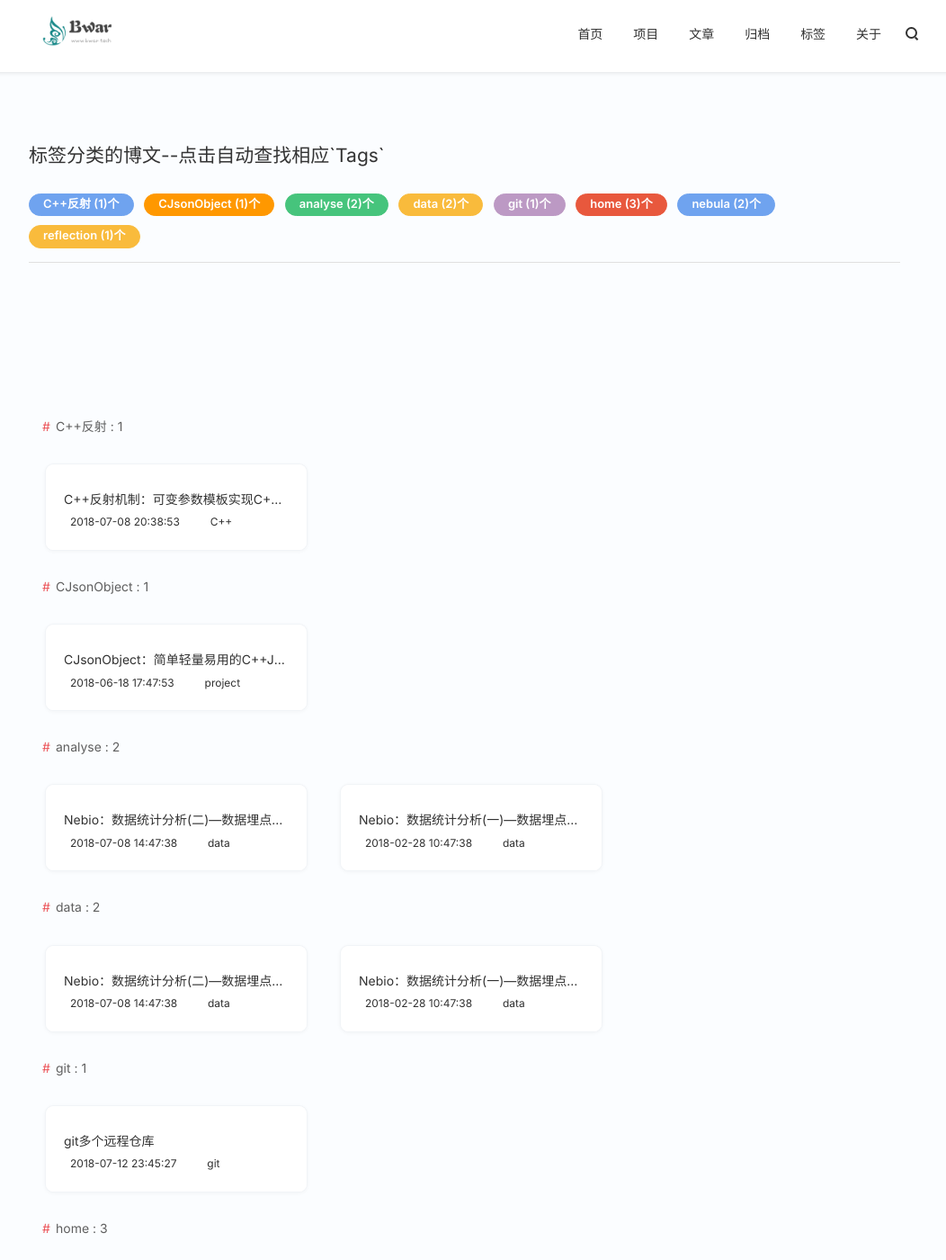
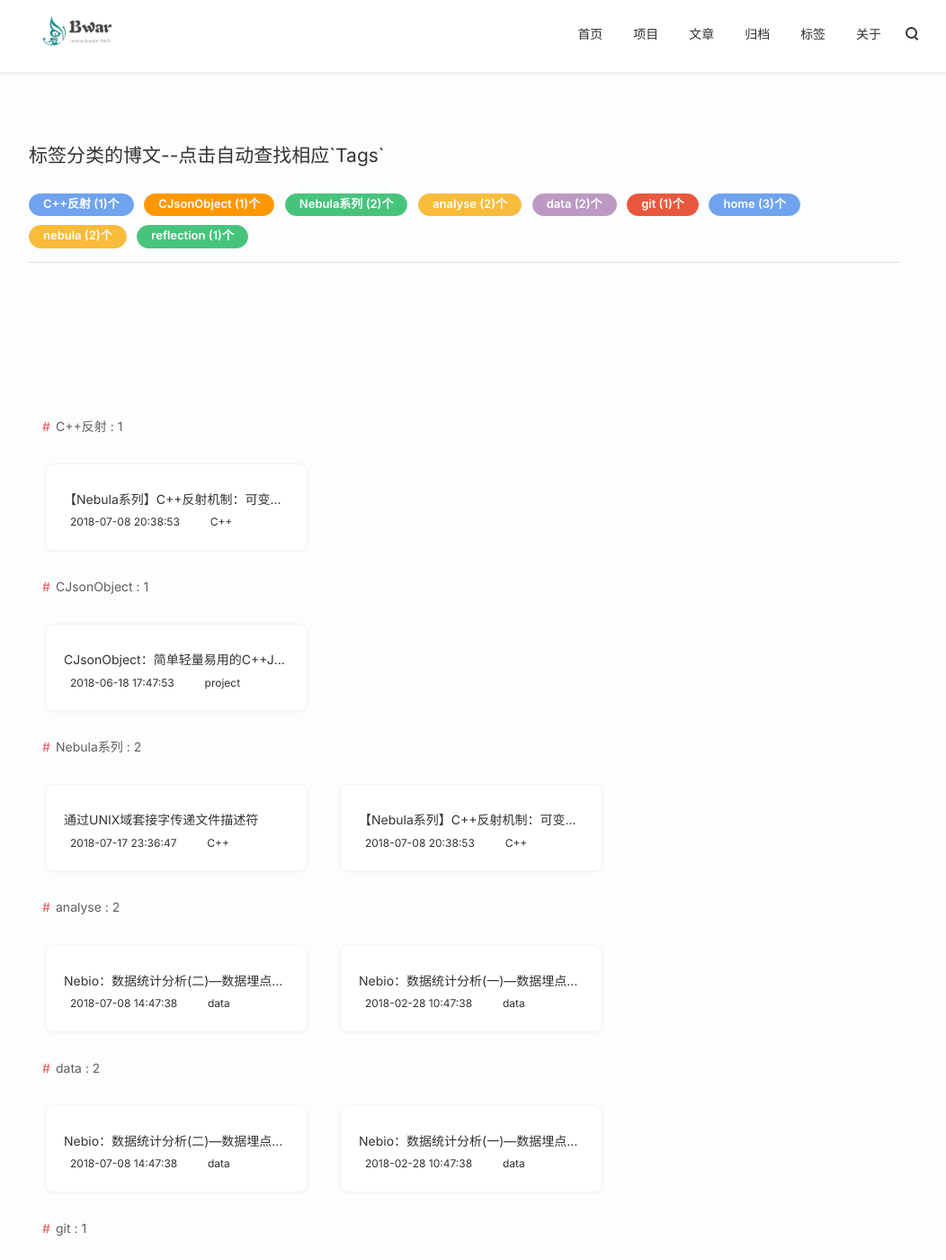
Before and after one commit to Bwar/bwar.github.io, a Jekyll site: the page built from tags/index.html, in a window 1280 px wide and 1400 px high. Shown: the whole window at 90% size, without its empty margins (116-1168 px from the left). Built offline with Jekyll 4.4.1, drawn with Linux system fonts in a browser that asks for light colours; nearby versions of some CDN libraries; comment, search, counter and statistics services are not loaded; some of the changed lines change nothing that is shown; some of the changed text lies outside the part shown.

Commit message:
add article

````diff
--- a/_posts/article/2018-07-08-cpp-reflection.md
+++ b/_posts/article/2018-07-08-cpp-reflection.md
@@ -2,11 +2,12 @@
 layout: blog
 article: true
 category: C++
-title:  C++反射机制：可变参数模板实现C++反射
+title:  【Nebula系列】C++反射机制：可变参数模板实现C++反射
 date:   2018-07-08 20:38:53
 tags:
 - C++反射
 - reflection
+- Nebula系列
 ---
 
 ### 概要
@@ -218,7 +219,7 @@
         {
             char* szDemangleName = nullptr;
             std::string strTypeName;
-#ifdef __GUNC__
+#ifdef __GNUC__
             szDemangleName = abi::__cxa_demangle(typeid(T).name(), nullptr, nullptr, nullptr);
 #else
             // 注意：这里不同编译器typeid(T).name()返回的字符串不一样，需要针对编译器写对应的实现
@@ -423,7 +424,7 @@
             std::cout << "DynamicCreator.Register construct" << std::endl;
             char* szDemangleName = nullptr;
             std::string strTypeName;
-#ifdef __GUNC__
+#ifdef __GNUC__
             szDemangleName = abi::__cxa_demangle(typeid(T).name(), nullptr, nullptr, nullptr);
 #else
             //in this format?:     szDemangleName =  typeid(T).name();
@@ -547,8 +548,9 @@
 I am Step
 ```
 
-&emsp;&emsp;完毕，周末花了6个小时才写完，找了个合适的时间发布出来。如果觉得这篇文章对你有用，如果觉得[Nebula](https://github.com/Bwar/Nebula)还可以，麻烦到[GitHub](https://github.com/Bwar/Nebula)上给个star，感谢。 Nebula不仅是一个框架，还提供了一系列基于这个框架的应用，目标是打造一个高性能分布式服务集群解决方案。
+&emsp;&emsp;完毕，周末花了6个小时才写完，找了个合适的时间发布出来。
 
+&emsp;&emsp;__Nebula框架系列技术分享__ 之 《C++反射机制：可变参数模板实现C++反射》。 如果觉得这篇文章对你有用，如果觉得Nebula框架还可以，帮忙到Nebula的[__Github__](https://github.com/Bwar/Nebula)或[__码云__](https://gitee.com/Bwar/Nebula)给个star，谢谢。Nebula不仅是一个框架，还提供了一系列基于这个框架的应用，目标是打造一个高性能分布式服务集群解决方案。
 
 
 
--- /dev/null
+++ b/_posts/article/2018-07-17-fd-transfer.md
@@ -0,0 +1,549 @@
+---
+layout: blog
+article: true
+category: C++
+title:  通过UNIX域套接字传递文件描述符
+date:   2018-07-17 23:36:47
+tags:
+- Nebula系列
+---
+
+
+&emsp;&emsp;传送文件描述符是高并发网络服务编程的一种常见实现方式。[Nebula](https://github.com/Bwar/Nebula) 高性能通用网络框架即采用了UNIX域套接字传递文件描述符设计和实现。本文详细说明一下传送文件描述符的应用。
+
+### 1. TCP服务器程序设计范式
+&emsp;&emsp;开发一个服务器程序，有较多的的程序设计范式可供选择，不同范式有其自身的特点和实用范围，明了不同范式的特性有助于我们服务器程序的开发。常见的TCP服务器程序设计范式有以下几种：
+* __迭代服务器__
+* __并发服务器，每个客户请求fork一个子进程__
+* __预先派生子进程，每个子进程无保护地调用accept__
+* __预先派生子进程,使用文件上锁保护accept__
+* __预先派生子进程,使用线程互斥锁上锁保护accept__
+* __预先派生子进程，父进程向子进程传递套接字描述符__
+* __并发服务器，每个客户端请求创建一个线程__
+* __预先创建线程服务器，使用互斥锁上锁保护accept__
+* __预先创建线程服务器，由主线程调用accept__
+
+&emsp;&emsp;当系统负载较轻时，传统的并发服务器程序模型就够了。相对于传统的每个客户一次fork设计，预先创建一个进程池或线程池可以减少进程控制CPU时间，大约可减少10倍以上。
+
+&emsp;&emsp;某些实现允许多个子进程或线程阻塞在accept上，然而在另一些实现中，我们必须使用文件锁、线程互斥锁或其他类型的锁来确保每次只有一个子进程或线程在accept。
+
+&emsp;&emsp;一般来讲，所有子进程或线程都调用accept要比父进程或主线程调用accept后将描述字传递个子进程或线程来得快且简单。
+
+### 2. [Nebula](https://github.com/Bwar/Nebula) 为什么采用传递文件描述符方式？
+&emsp;&emsp;Nebula框架是预先创建多进程，由Manager主进程accept后传递文件描述符到Worker子进程的服务模型（[Nebula进程模型](https://github.com/Bwar/Nebula/wiki/%E5%B7%A5%E4%BD%9C%E5%8E%9F%E7%90%86)）。为什么不采用像nginx那样多线程由子线程使用互斥锁上锁保护accept的服务模型？而且这种服务模型的实现比传递文件描述符来得还简单一些。
+
+&emsp;&emsp;Nebula框架采用无锁设计，进程之前完全不共享数据，不存在需要互斥访问的地方。没错，会存在数据多副本问题，但这些多副本往往只是些配置数据，占用不了太大内存，与加锁解锁带来的代码复杂度及锁开销相比这点内存代价更划算也更简单。
+
+&emsp;&emsp;同一个Nebula服务的工作进程间不相互通信，采用进程和线程并无太大差异，之所以采用进程而不是线程的最重要考虑是Nebula是出于稳定性和容错性考虑。Nebula是通用框架，完全业务无关，业务都是通过动态加载的方式或通过将Nebula链接进业务Server的方式来实现。Nebula框架无法预知业务代码的质量，但可以保证在服务因业务代码导致coredump或其他情况时，框架可以实时监控到并立刻拉起服务进程，最大程度保障服务可用性。
+
+&emsp;&emsp;决定Nebula采用传递文件描述符方式的最重要一点是：Nebula定位是高性能分布式服务集群解决方案的基础通信框架，其设计更多要为构建分布式服务集群而考虑。集群不同服务节点之间通过TCP通信，而所有逻辑都是Worker进程负责，这意味着节点之间通信需要指定到Worker进程，而如果采用子进程竞争accept的方式无法保证指定的子进程获得资源，那么第一个通信数据包将会路由错误。采用传递文件描述符方式可以很完美地解决这个问题，而且传递文件描述符也非常高效。
+
+### 3. 文件描述符传递函数和数据结构
+&emsp;&emsp;文件描述符传递通过调用sendmsg()函数发送，调用recvmsg()函数接收：
+
+``` c
+#include <sys/types.h>
+#include <sys/socket.h>
+
+ssize_t sendmsg(int sockfd, const struct msghdr *msg, int flags);
+ssize_t recvmsg(int sockfd, struct msghdr *msg, int flags);
+```
+
+&emsp;&emsp;这两个函数与sendto和recvfrom函数相似，只不过可以传输更复杂的数据结构，不仅可以传输一般数据，还可以传输额外的数据，即文件描述符。下面来看结构体msghdr及其相关结构体 ：
+
+``` c
+struct msghdr {
+    void         *msg_name;       /* optional address */
+    socklen_t     msg_namelen;    /* size of address */
+    struct iovec *msg_iov;        /* scatter/gather array */
+    size_t        msg_iovlen;     /* # elements in msg_iov */
+    void         *msg_control;    /* ancillary data, see below */
+    size_t        msg_controllen; /* ancillary data buffer len */
+    int           msg_flags;      /* flags on received message */
+};
+
+
+/* iovec结构体 */
+struct iovec {
+    void  *iov_base;    /* Starting address */
+    size_t iov_len;     /* Number of bytes to transfer */
+};
+
+
+/* cmsghdr结构体 */
+struct cmsghdr {
+    socklen_t cmsg_len;    /* data byte count, including header */
+    int       cmsg_level;  /* originating protocol */
+    int       cmsg_type;   /* protocol-specific type */
+    /* followed by unsigned char cmsg_data[]; */
+};
+```
+
+&emsp;&emsp;msghdr结构成员说明：
+* msg_name ：即对等方的地址指针，不关心时设为NULL即可.
+* msg_namelen：地址长度，不关心时设置为0即可.
+* msg_iov：结构体iovec指针;   iovec的成员iov_base 可以认为是传输正常数据时的buf，iov_len 是buf 的大小。
+* msg_iovlen：iovec类型的元素的个数，每一个缓冲区的起始地址和大小由iovec类型自包含。当有n个iovec结构体时，此值为n。
+* msg_control：是一个指向cmsghdr 结构体的指针，用来发送或接收控制信息。
+* msg_controllen ：控制信息所占用的字节数。注意，msg_controllen与前面的msg_iovlen不同，msg_iovlen是指的由成员msg_iov所指向的iovec型的数组的元素个数，而msg_controllen，则是所有控制信息所占用的总的字节数。
+* msg_flags ： 用来描述接受到的消息的性质，由调用recvmsg时传入的flags参数设置。
+
+&emsp;&emsp;为了对齐，可能存在一些填充字节，跟不同系统的实现有关控制信息的数据部分，是直接存储在cmsghdr结构体的cmsg_type之后的。但中间可能有一些由于对齐产生的填充字节，由于这些填充数据的存在，对于这些控制数据的访问，必须使用Linux提供的一些专用宏来完成：
+
+``` c
+#include <sys/socket.h>
+
+/* 返回msgh所指向的msghdr类型的缓冲区中的第一个cmsghdr结构体的指针。*/
+struct cmsghdr *CMSG_FIRSTHDR(struct msghdr *msgh);
+
+/* 返回传入的cmsghdr类型的指针的下一个cmsghdr结构体的指针。 */
+struct cmsghdr *CMSG_NXTHDR(struct msghdr *msgh, struct cmsghdr *cmsg);
+
+/* 根据传入的length大小,返回一个包含了添加对齐作用的填充数据后的大小。 */
+size_t CMSG_ALIGN(size_t length);
+
+/* 传入的参数length指的是一个控制信息元素(即一个cmsghdr结构体)后面数据部分的字节数,返回的是这个控制信息的总的字节数,即包含了头部(即cmsghdr各成员)、数据部分和填充数据的总和。*/
+size_t CMSG_SPACE(size_t length);
+
+/* 根据传入的cmsghdr指针参数，返回其后面数据部分的指针。*/
+size_t CMSG_LEN(size_t length);
+
+/* 传入的参数是一个控制信息中的数据部分的大小，返回的是这个根据这个数据部分大小，需要配置的cmsghdr结构体中cmsg_len成员的值。这个大小将为对齐添加的填充数据也包含在内。*/
+unsigned char *CMSG_DATA(struct cmsghdr *cmsg);
+```
+
+### 4. 文件描述符传递要点
+&emsp;&emsp;sendmsg提供了可以传递控制信息的功能，要实现的传递描述符这一功能必须要用到这个控制信息。在msghdr变量的cmsghdr成员中，由控制头cmsg_level和cmsg_type来设置传递文件描述符这一属性，并将要传递的文件描述符作为数据部分，保存在cmsghdr变量的后面。这样就可以实现传递文件描述符这一功能，这种情况是不需要使用msg_iov来传递数据的。
+
+&emsp;&emsp;具体地说，为msghdr的成员msg_control分配一个cmsghdr的空间，将该cmsghdr结构的cmsg_level设置为SOL_SOCKET，cmsg_type设置为SCM_RIGHTS，并将要传递的文件描述符作为数据部分，调用sendmsg即可。其中SCM表示socket-level control message，SCM_RIGHTS表示我们要传递访问权限。
+
+&emsp;&emsp;跟发送部分一样，为控制信息配置好属性，并在其后分配一个文件描述符的数据部分后，在成功调用recvmsg后，控制信息的数据部分就是在接收进程中的新的文件描述符了，接收进程可直接对该文件描述符进行操作。
+
+&emsp;&emsp;文件描述符传递并不是将文件描述符数字传递，而是文件描述符对应数据结构。在主进程accept的到的文件描述符7传递到子进程后文件描述符有可能是7，更有可能是7以外的其他数值，但无论是什么数值并不重要，重要的是传递之后的连接跟传递之前的连接是同一个连接。
+
+&emsp;&emsp;通常在完成文件描述符传递后，接收进程接管文件描述符，发送进程则应调用close关闭已传递的文件描述符。发送进程关闭描述符并不造成关闭该文件或设备，因为该描述符对应的文件仍被视为由接收者进程打开（即使接收进程尚未接收到该描述符）。
+
+&emsp;&emsp;文件描述符传递可经由基于STREAMS的管道，也可经由UNIX域套接字。两种方式在《UNIX网络编程》中均有描述，Nebula采用的UNIX域套接字传递文件描述符。
+
+&emsp;&emsp;创建用于传递文件描述符的UNIX域套接字用到socketpair函数：
+
+``` c
+#include <sys/types.h>
+#include <sys/socket.h>
+
+int socketpair(int d, int type, int protocol, int sv[2]);
+```
+
+&emsp;&emsp;传入的参数sv为一个整型数组，有两个元素。当调用成功后，这个数组的两个元素即为2个文件描述符。一对连接起来的Unix匿名域套接字就建立起来了，它们就像一个全双工的管道，每一端都既可读也可写。
+
+### 5. Nebula框架中传递文件描述符的实现
+&emsp;&emsp;Nebula框架的文件描述符属于[SocketChannel](https://github.com/Bwar/Nebula/blob/master/src/channel/SocketChannel.hpp)的基本属性，文件描述符传递方法是SocketChannel的静态方法。
+
+文件描述符传递方法声明：
+
+``` C++
+static int SendChannelFd(int iSocketFd, int iSendFd, int iCodecType, std::shared_ptr<NetLogger> pLogger);
+static int RecvChannelFd(int iSocketFd, int& iRecvFd, int& iCodecType, std::shared_ptr<NetLogger> pLogger);
+```
+
+文件描述符发送方法实现：
+
+``` C++
+/**
+* @brief 发送文件描述符
+* @param iSocketFd 由socketpair()创建的UNIX域套接字，用于传递文件描述符
+* @param iSendFd 待发送的文件描述符
+* @param iCodecType 通信通道编解码类型
+* @param pLogger 日志类指针
+* @return errno 错误码
+*/
+int SocketChannel::SendChannelFd(int iSocketFd, int iSendFd, int iCodecType, std::shared_ptr<NetLogger> pLogger)
+{
+    ssize_t             n;
+    struct iovec        iov[1];
+    struct msghdr       msg;
+    tagChannelCtx stCh;
+    int iError = 0;
+
+    stCh.iFd = iSendFd;
+    stCh.iCodecType = iCodecType;
+
+    union
+    {
+        struct cmsghdr  cm;
+        char            space[CMSG_SPACE(sizeof(int))];
+    } cmsg;
+
+    if (stCh.iFd == -1)
+    {
+        msg.msg_control = NULL;
+        msg.msg_controllen = 0;
+
+    }
+    else
+    {
+        msg.msg_control = (caddr_t) &cmsg;
+        msg.msg_controllen = sizeof(cmsg);
+
+        memset(&cmsg, 0, sizeof(cmsg));
+
+        cmsg.cm.cmsg_len = CMSG_LEN(sizeof(int));
+        cmsg.cm.cmsg_level = SOL_SOCKET;
+        cmsg.cm.cmsg_type = SCM_RIGHTS;
+
+        *(int *) CMSG_DATA(&cmsg.cm) = stCh.iFd;
+    }
+
+    msg.msg_flags = 0;
+
+    iov[0].iov_base = (char*)&stCh;
+    iov[0].iov_len = sizeof(tagChannelCtx);
+
+    msg.msg_name = NULL;
+    msg.msg_namelen = 0;
+    msg.msg_iov = iov;
+    msg.msg_iovlen = 1;
+
+    n = sendmsg(iSocketFd, &msg, 0);
+
+    if (n == -1)
+    {
+        pLogger->WriteLog(neb::Logger::ERROR, __FILE__, __LINE__, __FUNCTION__, "sendmsg() failed, errno %d", errno);
+        iError = (errno == 0) ? ERR_TRANSFER_FD : errno;
+        return(iError);
+    }
+
+    return(ERR_OK);
+}
+```
+
+文件描述符接收方法实现：
+
+``` C++
+/**
+* @brief 接收文件描述符
+* @param iSocketFd 由socketpair()创建的UNIX域套接字，用于传递文件描述符
+* @param iRecvFd 接收到的文件描述符
+* @param iCodecType 接收到的通信通道编解码类型
+* @param pLogger 日志类指针
+* @return errno 错误码
+*/
+int SocketChannel::RecvChannelFd(int iSocketFd, int& iRecvFd, int& iCodecType, std::shared_ptr<NetLogger> pLogger)
+{
+    ssize_t             n;
+    struct iovec        iov[1];
+    struct msghdr       msg;
+    tagChannelCtx stCh;
+    int iError = 0;
+
+    union {
+        struct cmsghdr  cm;
+        char            space[CMSG_SPACE(sizeof(int))];
+    } cmsg;
+
+    iov[0].iov_base = (char*)&stCh;
+    iov[0].iov_len = sizeof(tagChannelCtx);
+
+    msg.msg_name = NULL;
+    msg.msg_namelen = 0;
+    msg.msg_iov = iov;
+    msg.msg_iovlen = 1;
+
+    msg.msg_control = (caddr_t) &cmsg;
+    msg.msg_controllen = sizeof(cmsg);
+
+    n = recvmsg(iSocketFd, &msg, 0);
+
+    if (n == -1) {
+        pLogger->WriteLog(neb::Logger::ERROR, __FILE__, __LINE__, __FUNCTION__, "recvmsg() failed, errno %d", errno);
+        iError = (errno == 0) ? ERR_TRANSFER_FD : errno;
+        return(iError);
+    }
+
+    if (n == 0) {
+        pLogger->WriteLog(neb::Logger::ERROR, __FILE__, __LINE__, __FUNCTION__, "recvmsg() return zero, errno %d", errno);
+        iError = (errno == 0) ? ERR_TRANSFER_FD : errno;
+        return(ERR_CHANNEL_EOF);
+    }
+
+    if ((size_t) n < sizeof(tagChannelCtx))
+    {
+        pLogger->WriteLog(neb::Logger::ERROR, __FILE__, __LINE__, __FUNCTION__, "rrecvmsg() returned not enough data: %z, errno %d", n, errno);
+        iError = (errno == 0) ? ERR_TRANSFER_FD : errno;
+        return(iError);
+    }
+
+    if (cmsg.cm.cmsg_len < (socklen_t) CMSG_LEN(sizeof(int)))
+    {
+        pLogger->WriteLog(neb::Logger::ERROR, __FILE__, __LINE__, __FUNCTION__, "recvmsg() returned too small ancillary data");
+        iError = (errno == 0) ? ERR_TRANSFER_FD : errno;
+        return(iError);
+    }
+
+    if (cmsg.cm.cmsg_level != SOL_SOCKET || cmsg.cm.cmsg_type != SCM_RIGHTS)
+    {
+        pLogger->WriteLog(neb::Logger::ERROR, __FILE__, __LINE__, __FUNCTION__,
+                        "recvmsg() returned invalid ancillary data level %d or type %d", cmsg.cm.cmsg_level, cmsg.cm.cmsg_type);
+        iError = (errno == 0) ? ERR_TRANSFER_FD : errno;
+        return(iError);
+    }
+
+    stCh.iFd = *(int *) CMSG_DATA(&cmsg.cm);
+
+    if (msg.msg_flags & (MSG_TRUNC|MSG_CTRUNC))
+    {
+        pLogger->WriteLog(neb::Logger::ERROR, __FILE__, __LINE__, __FUNCTION__, "recvmsg() truncated data");
+        iError = (errno == 0) ? ERR_TRANSFER_FD : errno;
+        return(iError);
+    }
+
+    iRecvFd = stCh.iFd;
+    iCodecType = stCh.iCodecType;
+
+    return(ERR_OK);
+}
+```
+
+[Manager](https://github.com/Bwar/Nebula/blob/master/src/labor/Manager.cpp)进程的void Manager::CreateWorker()方法创建用于传递文件描述符的UNIX域套接字：
+
+``` C++
+int iControlFds[2];
+int iDataFds[2];
+if (socketpair(PF_UNIX, SOCK_STREAM, 0, iControlFds) < 0)
+{
+    LOG4_ERROR("error %d: %s", errno, strerror_r(errno, m_szErrBuff, 1024));
+}
+if (socketpair(PF_UNIX, SOCK_STREAM, 0, iDataFds) < 0)
+{
+    LOG4_ERROR("error %d: %s", errno, strerror_r(errno, m_szErrBuff, 1024));
+}
+```
+
+Manager进程发送文件描述符：
+
+``` C++
+int iCodec = m_stManagerInfo.eCodec;    // 将编解码方式和文件描述符一同发送给Worker进程
+int iErrno = SocketChannel::SendChannelFd(worker_pid_fd.second, iAcceptFd, iCodec, m_pLogger);
+if (iErrno == 0)
+{
+    AddWorkerLoad(worker_pid_fd.first);
+}
+else
+{
+    LOG4_ERROR("error %d: %s", iErrno, strerror_r(iErrno, m_szErrBuff, 1024));
+}
+close(iAcceptFd);   // 发送完毕，关闭文件描述符
+```
+
+Worker进程接收文件描述符：
+
+``` C++
+int iAcceptFd = -1;
+int iCodec = 0;     // 这里的编解码方式在RecvChannelFd方法中获得
+int iErrno = SocketChannel::RecvChannelFd(m_stWorkerInfo.iManagerDataFd, iAcceptFd, iCodec, m_pLogger);
+```
+
+&emsp;&emsp;至此，Nebula框架的文件描述符传递分享完毕，下面再看看nginx中的文件描述符传递实现。
+
+### 6. Nginx文件描述符传递代码实现
+&emsp;&emsp;Nginx的文件描述符传递代码在os/unix/ngx_channel.c文件中。
+
+nginx中发送文件描述符代码：
+
+``` c
+ngx_int_t
+ngx_write_channel(ngx_socket_t s, ngx_channel_t *ch, size_t size,
+    ngx_log_t *log)
+{
+    ssize_t             n;
+    ngx_err_t           err;
+    struct iovec        iov[1];
+    struct msghdr       msg;
+
+#if (NGX_HAVE_MSGHDR_MSG_CONTROL)
+
+    union {
+        struct cmsghdr  cm;
+        char            space[CMSG_SPACE(sizeof(int))];
+    } cmsg;
+
+    if (ch->fd == -1) {
+        msg.msg_control = NULL;
+        msg.msg_controllen = 0;
+
+    } else {
+        msg.msg_control = (caddr_t) &cmsg;
+        msg.msg_controllen = sizeof(cmsg);
+
+        ngx_memzero(&cmsg, sizeof(cmsg));
+
+        cmsg.cm.cmsg_len = CMSG_LEN(sizeof(int));
+        cmsg.cm.cmsg_level = SOL_SOCKET;
+        cmsg.cm.cmsg_type = SCM_RIGHTS;
+
+        /*
+         * We have to use ngx_memcpy() instead of simple
+         *   *(int *) CMSG_DATA(&cmsg.cm) = ch->fd;
+         * because some gcc 4.4 with -O2/3/s optimization issues the warning:
+         *   dereferencing type-punned pointer will break strict-aliasing rules
+         *
+         * Fortunately, gcc with -O1 compiles this ngx_memcpy()
+         * in the same simple assignment as in the code above
+         */
+
+        ngx_memcpy(CMSG_DATA(&cmsg.cm), &ch->fd, sizeof(int));
+    }
+
+    msg.msg_flags = 0;
+
+#else
+
+    if (ch->fd == -1) {
+        msg.msg_accrights = NULL;
+        msg.msg_accrightslen = 0;
+
+    } else {
+        msg.msg_accrights = (caddr_t) &ch->fd;
+        msg.msg_accrightslen = sizeof(int);
+    }
+
+#endif
+
+    iov[0].iov_base = (char *) ch;
+    iov[0].iov_len = size;
+
+    msg.msg_name = NULL;
+    msg.msg_namelen = 0;
+    msg.msg_iov = iov;
+    msg.msg_iovlen = 1;
+
+    n = sendmsg(s, &msg, 0);
+
+    if (n == -1) {
+        err = ngx_errno;
+        if (err == NGX_EAGAIN) {
+            return NGX_AGAIN;
+        }
+
+        ngx_log_error(NGX_LOG_ALERT, log, err, "sendmsg() failed");
+        return NGX_ERROR;
+    }
+
+    return NGX_OK;
+}
+```
+
+nginx中接收文件描述符代码：
+
+``` c
+ngx_int_t
+ngx_read_channel(ngx_socket_t s, ngx_channel_t *ch, size_t size, ngx_log_t *log)
+{
+    ssize_t             n;
+    ngx_err_t           err;
+    struct iovec        iov[1];
+    struct msghdr       msg;
+
+#if (NGX_HAVE_MSGHDR_MSG_CONTROL)
+    union {
+        struct cmsghdr  cm;
+        char            space[CMSG_SPACE(sizeof(int))];
+    } cmsg;
+#else
+    int                 fd;
+#endif
+
+    iov[0].iov_base = (char *) ch;
+    iov[0].iov_len = size;
+
+    msg.msg_name = NULL;
+    msg.msg_namelen = 0;
+    msg.msg_iov = iov;
+    msg.msg_iovlen = 1;
+
+#if (NGX_HAVE_MSGHDR_MSG_CONTROL)
+    msg.msg_control = (caddr_t) &cmsg;
+    msg.msg_controllen = sizeof(cmsg);
+#else
+    msg.msg_accrights = (caddr_t) &fd;
+    msg.msg_accrightslen = sizeof(int);
+#endif
+
+    n = recvmsg(s, &msg, 0);
+
+    if (n == -1) {
+        err = ngx_errno;
+        if (err == NGX_EAGAIN) {
+            return NGX_AGAIN;
+        }
+
+        ngx_log_error(NGX_LOG_ALERT, log, err, "recvmsg() failed");
+        return NGX_ERROR;
+    }
+
+    if (n == 0) {
+        ngx_log_debug0(NGX_LOG_DEBUG_CORE, log, 0, "recvmsg() returned zero");
+        return NGX_ERROR;
+    }
+
+    if ((size_t) n < sizeof(ngx_channel_t)) {
+        ngx_log_error(NGX_LOG_ALERT, log, 0,
+                      "recvmsg() returned not enough data: %z", n);
+        return NGX_ERROR;
+    }
+
+#if (NGX_HAVE_MSGHDR_MSG_CONTROL)
+
+    if (ch->command == NGX_CMD_OPEN_CHANNEL) {
+
+        if (cmsg.cm.cmsg_len < (socklen_t) CMSG_LEN(sizeof(int))) {
+            ngx_log_error(NGX_LOG_ALERT, log, 0,
+                          "recvmsg() returned too small ancillary data");
+            return NGX_ERROR;
+        }
+
+        if (cmsg.cm.cmsg_level != SOL_SOCKET || cmsg.cm.cmsg_type != SCM_RIGHTS)
+        {
+            ngx_log_error(NGX_LOG_ALERT, log, 0,
+                          "recvmsg() returned invalid ancillary data "
+                          "level %d or type %d",
+                          cmsg.cm.cmsg_level, cmsg.cm.cmsg_type);
+            return NGX_ERROR;
+        }
+
+        /* ch->fd = *(int *) CMSG_DATA(&cmsg.cm); */
+
+        ngx_memcpy(&ch->fd, CMSG_DATA(&cmsg.cm), sizeof(int));
+    }
+
+    if (msg.msg_flags & (MSG_TRUNC|MSG_CTRUNC)) {
+        ngx_log_error(NGX_LOG_ALERT, log, 0,
+                      "recvmsg() truncated data");
+    }
+
+#else
+
+    if (ch->command == NGX_CMD_OPEN_CHANNEL) {
+        if (msg.msg_accrightslen != sizeof(int)) {
+            ngx_log_error(NGX_LOG_ALERT, log, 0,
+                          "recvmsg() returned no ancillary data");
+            return NGX_ERROR;
+        }
+
+        ch->fd = fd;
+    }
+
+#endif
+
+    return n;
+}
+```
+
+&emsp;&emsp;__Nebula框架系列技术分享__ 之 《通过UNIX域套接字传递文件描述符》。 如果觉得这篇文章对你有用，如果觉得Nebula框架还可以，帮忙到Nebula的[__Github__](https://github.com/Bwar/Nebula)或[__码云__](https://gitee.com/Bwar/Nebula)给个star，谢谢。Nebula不仅是一个框架，还提供了一系列基于这个框架的应用，目标是打造一个高性能分布式服务集群解决方案。
+
+
+参考资料：
+* 《UNIX网络编程》
+* 《UNIX环境高级编程》
+* [进程间传递文件描述符](https://pureage.info/2015/03/19/passing-file-descriptors.html)
+* [linux网络编程之socket（十六）：通过UNIX域套接字传递描述符和 sendmsg/recvmsg 函数](https://blog.csdn.net/jnu_simba/article/details/9079627)
````
